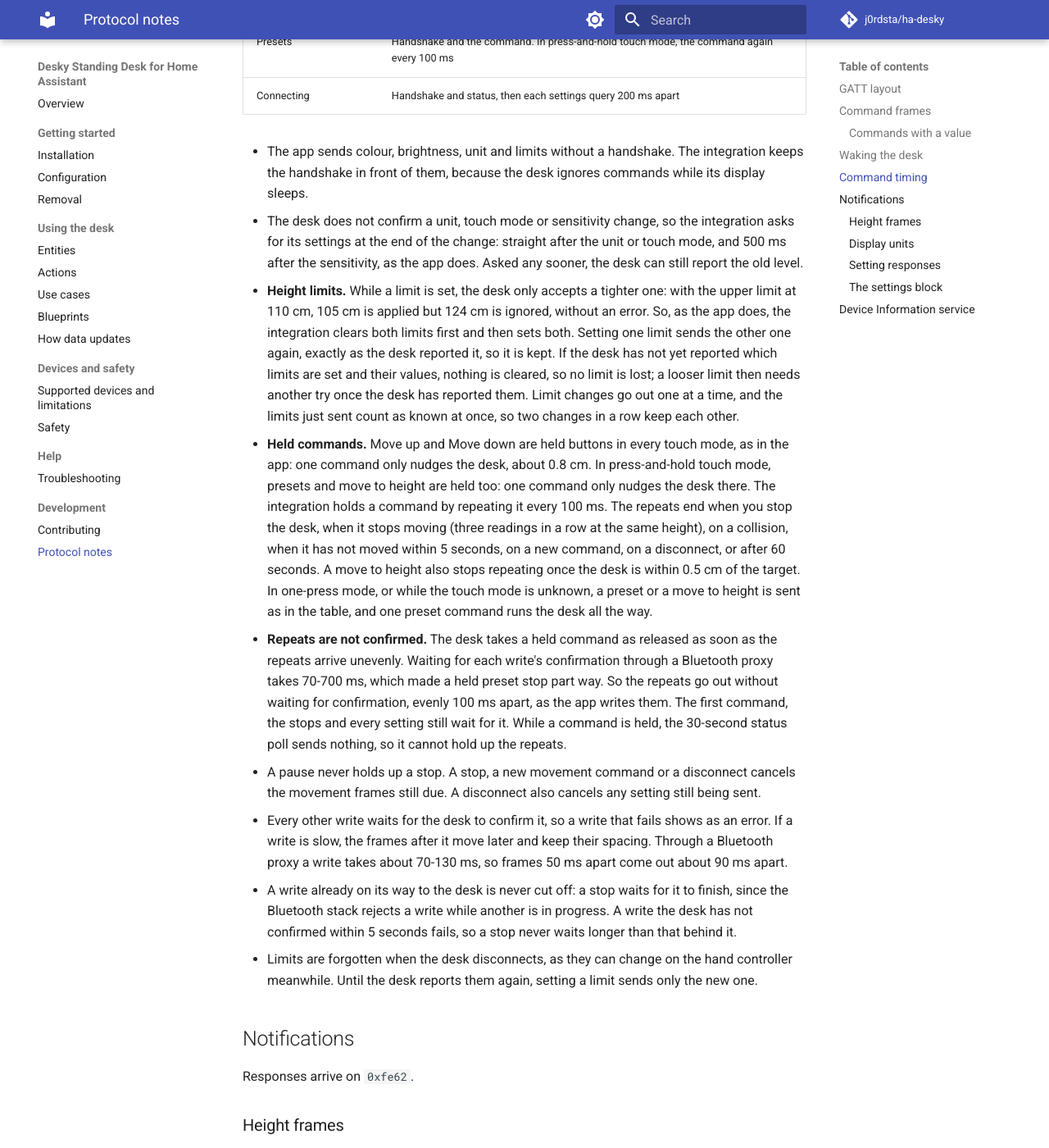
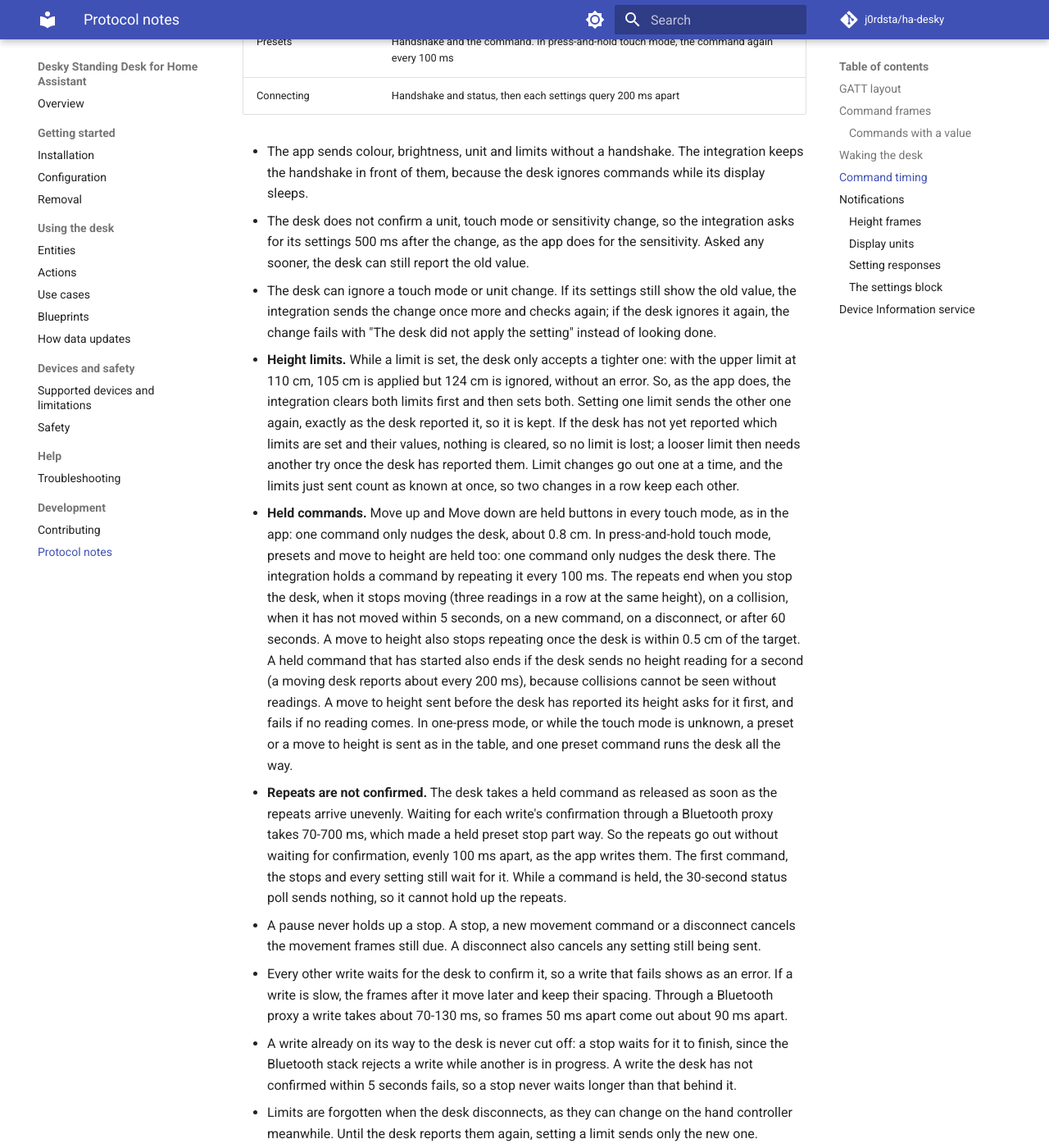
Before and after one commit to j0rdsta/ha-desky, an MkDocs documentation site: the page built from docs/protocol.md, in a window 1280 px wide and 1400 px high, scrolled down 3488 px. Shown: the whole window at 82% size. Built offline with MkDocs 1.6.1 and Material for MkDocs 9.7.7, drawn with Linux system fonts in a browser that asks for light colours; comment, search, counter and statistics services are not loaded.

Commit message:
docs: describe checked settings, the reading watchdog and unknown heights
Co-Authored-By: Claude Opus 5.5 <noreply@anthropic.com>

```diff
--- a/docs/protocol.md
+++ b/docs/protocol.md
@@ -110,9 +110,11 @@ frame of the command.
 - The app sends colour, brightness, unit and limits without a handshake. The integration keeps
   the handshake in front of them, because the desk ignores commands while its display sleeps.
 - The desk does not confirm a unit, touch mode or sensitivity change, so the integration asks
-  for its settings at the end of the change: straight after the unit or touch mode, and 500 ms
-  after the sensitivity, as the app does. Asked any sooner, the desk can still report the old
-  level.
+  for its settings 500 ms after the change, as the app does for the sensitivity. Asked any
+  sooner, the desk can still report the old value.
+- The desk can ignore a touch mode or unit change. If its settings still show the old value, the
+  integration sends the change once more and checks again; if the desk ignores it again, the
+  change fails with "The desk did not apply the setting" instead of looking done.
 - **Height limits.** While a limit is set, the desk only accepts a tighter one: with the upper
   limit at 110 cm, 105 cm is applied but 124 cm is ignored, without an error. So, as the app does,
   the integration clears both limits first and then sets both. Setting one limit sends the other
@@ -122,12 +124,15 @@ frame of the command.
   and the limits just sent count as known at once, so two changes in a row keep each other.
 - **Held commands.** Move up and Move down are held buttons in every touch mode, as in the app:
   one command only nudges the desk, about 0.8 cm. In press-and-hold touch mode, presets and move
-  to height are held too: one command only nudges the desk there. The integration holds a
-  command by repeating it every 100 ms. The repeats end when you stop the desk, when it stops
-  moving (three readings in a row at the same height), on a collision, when it has not moved
-  within 5 seconds, on a new command, on a disconnect, or after 60 seconds. A move to height
-  also stops repeating once the desk is within 0.5 cm of the target. In one-press mode, or while
-  the touch mode is unknown, a preset or a move to height is sent as in the table, and one
+  to height are held too: one command only nudges the desk there. The integration holds a command
+  by repeating it every 100 ms. The repeats end when you stop the desk, when it stops moving
+  (three readings in a row at the same height), on a collision, when it has not moved within 5
+  seconds, on a new command, on a disconnect, or after 60 seconds. A move to height also stops
+  repeating once the desk is within 0.5 cm of the target. A held command that has started also
+  ends if the desk sends no height reading for a second (a moving desk reports about every 200
+  ms), because collisions cannot be seen without readings. A move to height sent before the desk
+  has reported its height asks for it first, and fails if no reading comes. In one-press mode, or
+  while the touch mode is unknown, a preset or a move to height is sent as in the table, and one
   preset command runs the desk all the way.
 - **Repeats are not confirmed.** The desk takes a held command as released as soon as the
   repeats arrive unevenly. Waiting for each write's confirmation through a Bluetooth proxy takes
```
Also changed, not shown: CLAUDE.md (+4 -3 lines), docs/entities.md (+5 -2 lines).
